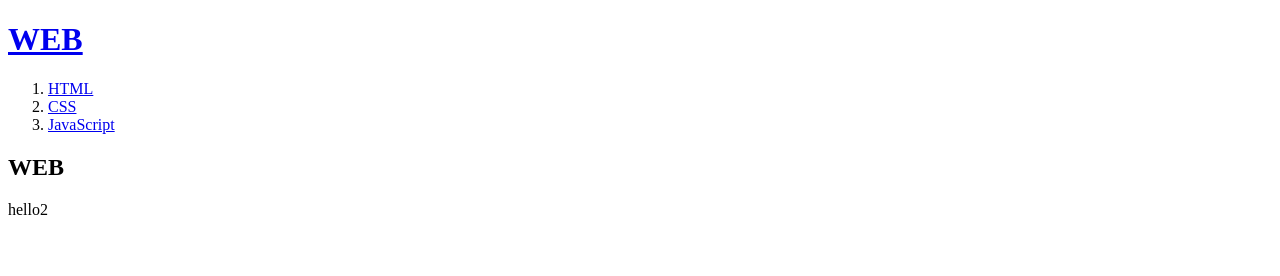
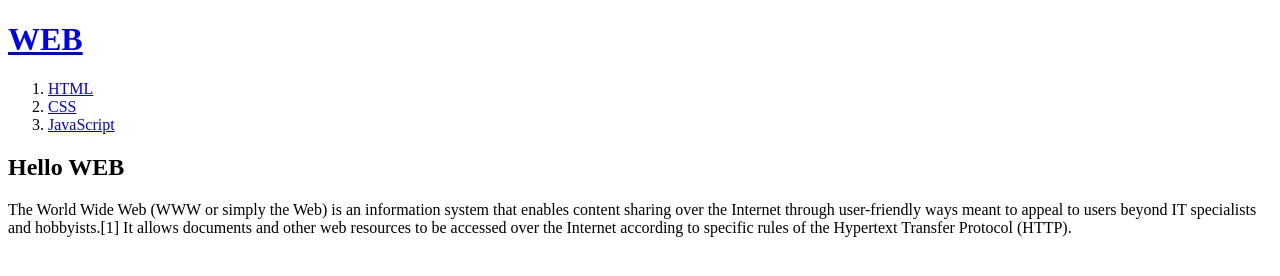
Before and after one commit to sss131313/my-first-web-site, a plain HTML site: page index.html in a window 1280 px wide. Drawn offline with Linux system fonts and the light colour scheme.

Commit message:
Add files via upload

```diff
--- a/index.html
+++ b/index.html
@@ -11,7 +11,7 @@
     <li><a href="2.html">CSS</a></li>
     <li><a href="3.html">JavaScript</a></li>
 </ol>
-<h2>WEB</h2>
-<p>hello2</p>
+<h2>Hello WEB</h2>
+<p>The World Wide Web (WWW or simply the Web) is an information system that enables content sharing over the Internet through user-friendly ways meant to appeal to users beyond IT specialists and hobbyists.[1] It allows documents and other web resources to be accessed over the Internet according to specific rules of the Hypertext Transfer Protocol (HTTP).</p>
 </body>
 </html>
```
Also changed, not shown: checkbox.html (added, +6 -0 lines).
